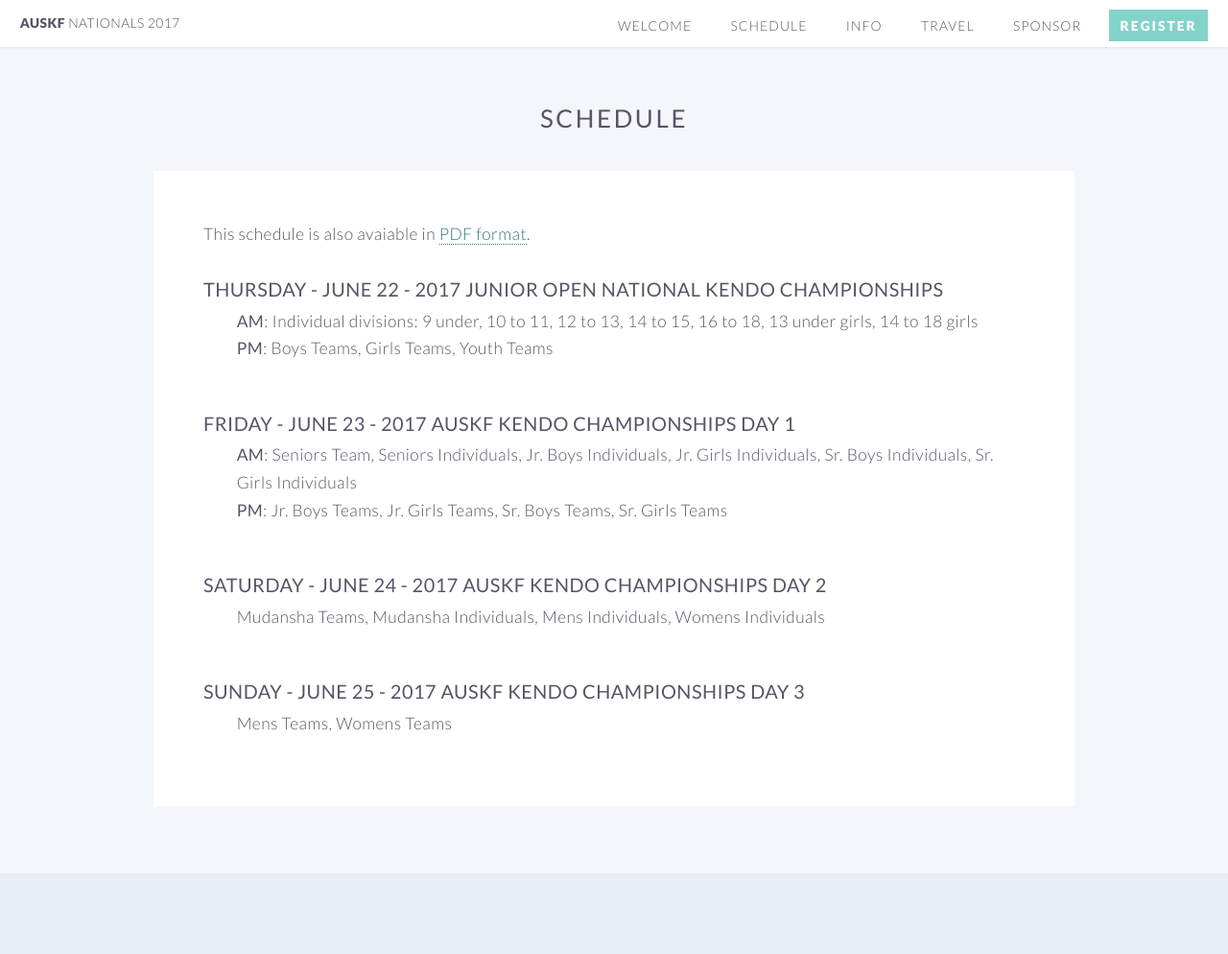
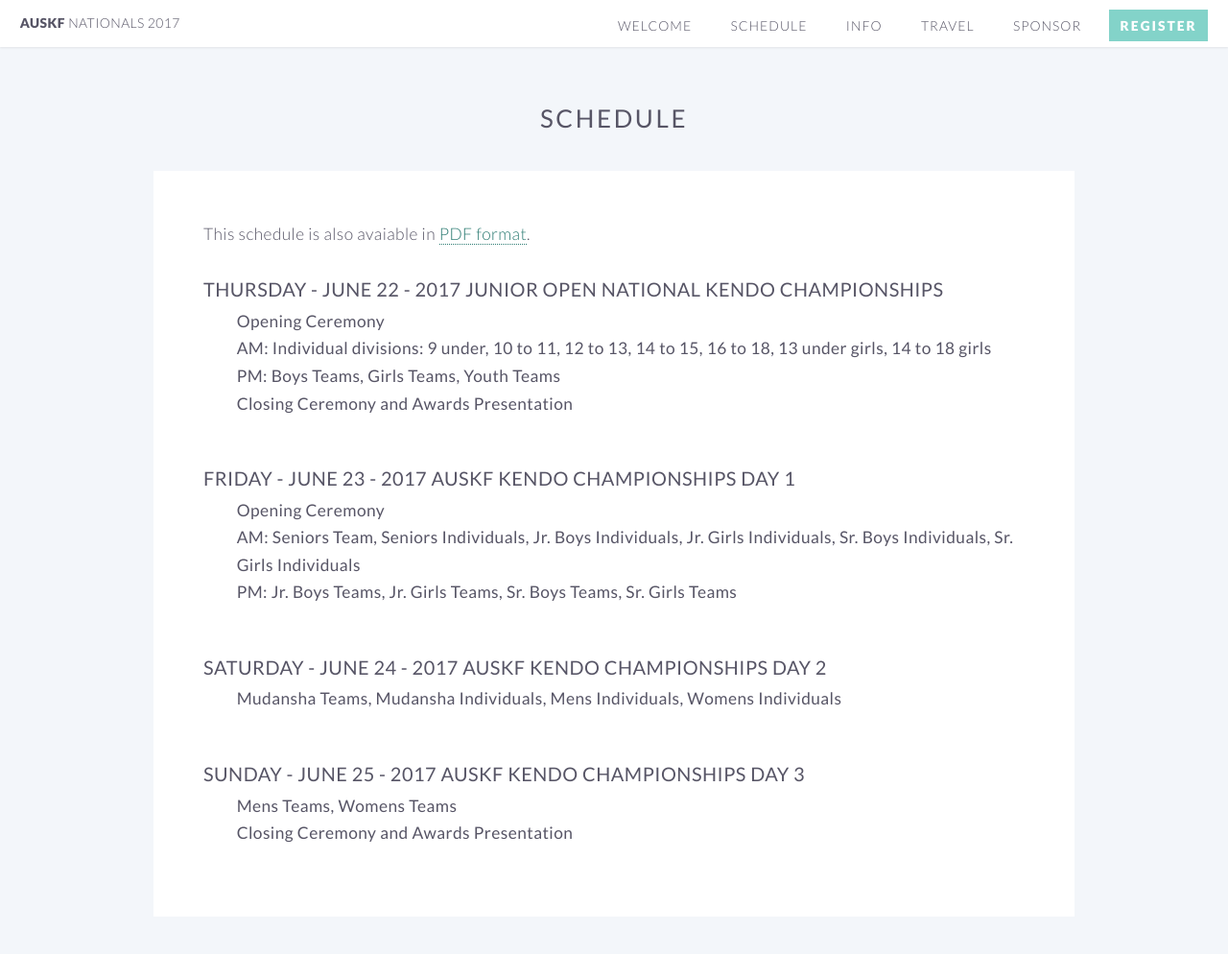
Before and after one commit to auskf-web/auskf-nationals.github.io, a Jekyll site: the page built from schedule.html, in a window 1280 px wide and 1232 px high. Shown: the top 994 px of the window at 96% size. Built offline with Jekyll 4.4.1, drawn with Linux system fonts in a browser that asks for light colours.

Commit message:
Add opening/closing ceremonies to schedule and no block reservation to travel page

```diff
--- a/schedule.html
+++ b/schedule.html
@@ -31,12 +31,15 @@ th, td {
 
 				<header><h3><b>Thursday - June 22 - 2017 Junior Open National Kendo Championships</b></h3></header>
 				<ul style="padding-left:2em; margin-bottom: 20px;">
+					<li><b>Opening Ceremony<b></li>
 					<li><b>AM</b>: Individual divisions: 9 under, 10 to 11, 12 to 13, 14 to 15, 16 to 18, 13 under girls, 14 to 18 girls</li>
 					<li><b>PM</b>: Boys Teams, Girls Teams, Youth Teams</li>
+					<li><b>Closing Ceremony and Awards Presentation<b></li>
 				</ul>
 				<br>
 				<header><h3><b>Friday - June 23 - 2017 AUSKF Kendo Championships Day 1</b></h3></header>
 				<ul style="padding-left:2em; margin-bottom: 20px;">
+					<li><b>Opening Ceremony<b></li>
 					<li><b>AM</b>: Seniors Team, Seniors Individuals, Jr. Boys Individuals, Jr. Girls Individuals, Sr. Boys Individuals, Sr. Girls Individuals</li>
 					<li><b>PM</b>: Jr. Boys Teams, Jr. Girls Teams, Sr. Boys Teams, Sr. Girls Teams</li>
 				</ul>
@@ -49,6 +52,7 @@ th, td {
 				<header><h3><b>Sunday - June 25 - 2017 AUSKF Kendo Championships Day 3</b></h3></header>
 				<ul style="padding-left:2em; margin-bottom: 20px;">
 					<li>Mens Teams, Womens Teams</li>
+					<li><b>Closing Ceremony and Awards Presentation<b></li>
 				</ul>
 
 			</section>
--- a/travel.html
+++ b/travel.html
@@ -29,6 +29,8 @@ layout: default
 				</ul>
 
 				All other guests are expected to book their own arrangements and can either book a room at the Crowne Plaza or another one of the hotels in the area (see below).
+				Given the number of accomodation options in the area and range in prices, no block reservations will be provided by the tournament committee.
+				If you are organizing accomodations for your federation, please feel free to contact a hotel of your choosing and reserve a block.
 				The address of the tournament site is Independence High School, 1776 Educational Park Drive, San Jose, CA 95133 so consider using that address to find hotels nearby.<br><br>
 
 				<b>When choosing a location please keep in mind that the <a href="/info.html#sayonara">Sayonara Party at Mayflower Restaurant</a> is located within walking distance (0.2 miles) of Crowne Plaza and there will be buses shuttling participants and shinpans from the Crowne Plaza to the tournament site.</b><br><br>
```
